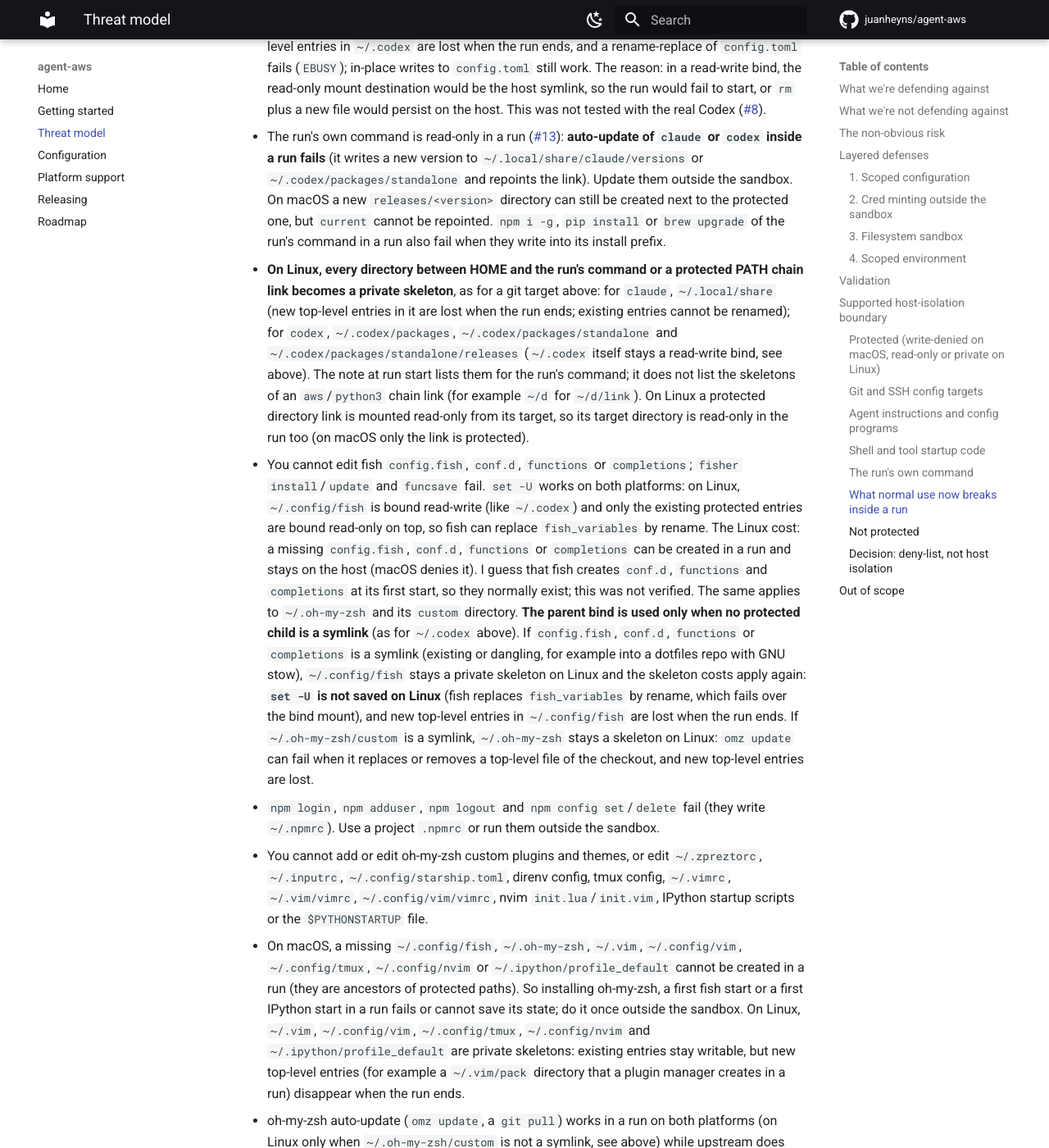
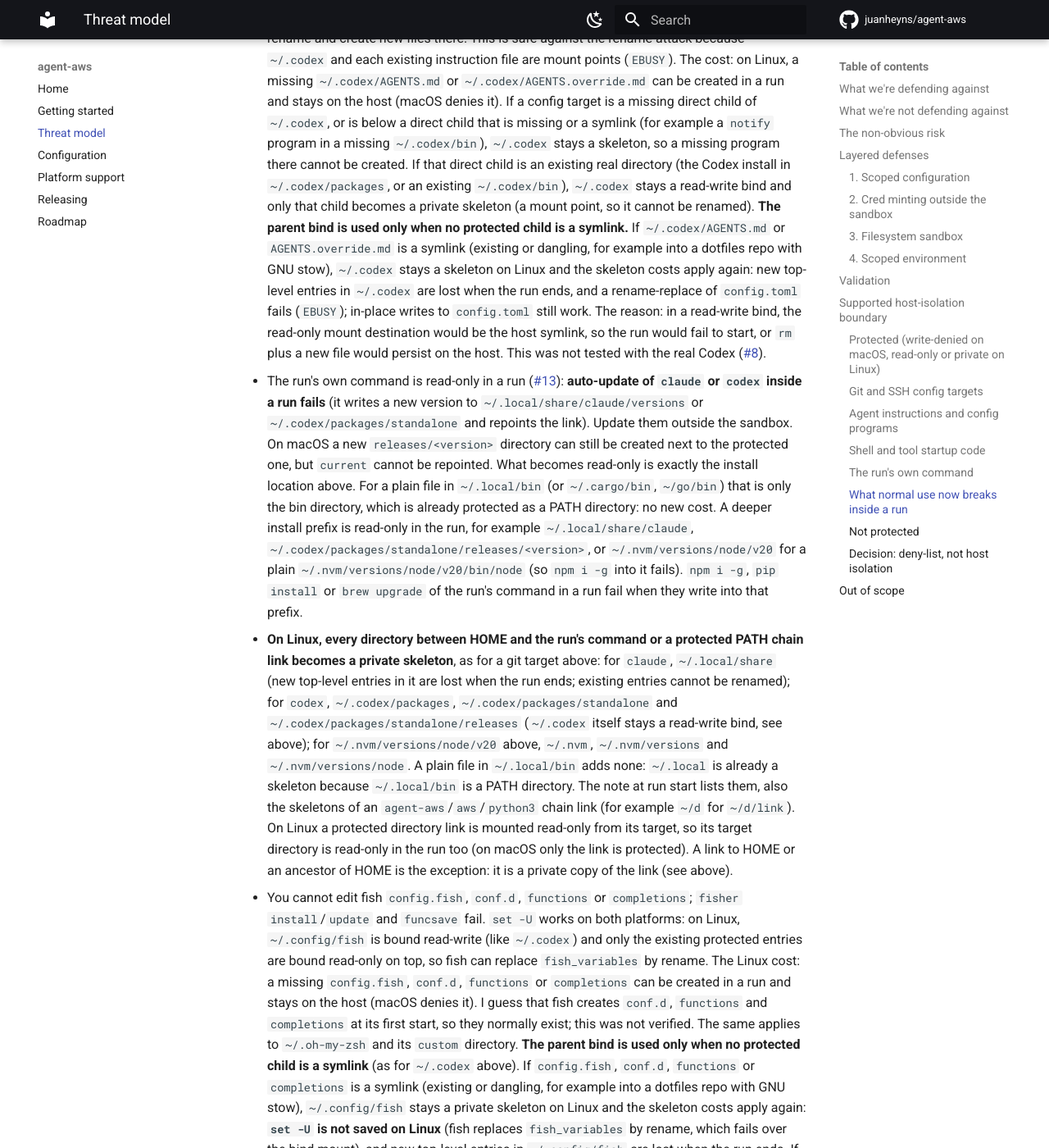
Before and after one commit to juanheyns/agent-aws, an MkDocs documentation site: the page built from docs/threat-model.md, in a window 1280 px wide and 1400 px high, scrolled down 12457 px. Shown: the whole window at 82% size. Built offline with MkDocs 1.6.1 and Material for MkDocs 9.7.7, drawn with Linux system fonts in a browser that asks for light colours; comment, search, counter and statistics services are not loaded; some of the changed text lies outside the part shown.

Commit message:
Protect chain links to HOME; keep HOME tool prefixes writable (PR #25 review 1)
- A PATH chain link whose target is HOME or an ancestor of HOME
  (`~/d/h -> ~`) is protected too. macOS denies the link path; Linux
  mounts a private --symlink copy and never binds its target
  (home_link()). Only a run-command link into the working tree is
  still skipped.
- The run's command never uses a direct child of HOME (~/.local,
  ~/.cargo, ~/go, ~/.bun) as its install prefix: a plain file in
  ~/.local/bin protects only ~/.local/bin. aws/python3 keep the #19
  rule.
- tool_chain_links(): the Linux skeleton note lists the skeletons of
  agent-aws/aws/python3 chain links too.
- Docs: state the new rules and exactly what becomes read-only.

```diff
--- a/docs/threat-model.md
+++ b/docs/threat-model.md
@@ -83,9 +83,13 @@
 repoint a link in a writable directory (`<PATH>/aws -> ~/link -> …`) to its
 own file ([#23](https://github.com/juanheyns/agent-aws/issues/23)). The link
 itself is protected, not its directory and not its target (a `/tmp` link
-does not protect `/private/tmp`). Links that are HOME or an ancestor of HOME,
-or whose target is, are skipped (for example `/var -> private/var` on macOS,
-or a symlinked HOME). More than 40 links on one path fail closed.
+does not protect `/private/tmp`). Links that are HOME or an ancestor of HOME
+are skipped (a symlinked HOME). A link whose target is HOME or an ancestor of
+HOME is protected too (for example `~/d/h -> ~`, or the root-owned
+`/var -> private/var` on macOS): macOS denies writes to the link path only,
+and Linux mounts a private copy of the link (`--symlink`) in its skeleton
+directory, never its target, so HOME stays writable and a repoint in a run is
+lost when the run ends. More than 40 links on one path fail closed.
 The developer still supplies a trusted initial PATH and installation; this
 is not a scan of pre-existing executables for malicious content.
 
@@ -442,15 +446,27 @@
 - Every symlink on the way to the executable (file links and directory links
   in the middle), as for `aws` above.
 - The first of its resolved install prefix (`../..`), bin directory and
-  executable that is allowed by the rules below.
+  executable that is allowed by the rules below. The prefix is never a
+  direct child of HOME (as given or resolved), such as `~/.local`,
+  `~/.cargo`, `~/go` or `~/.bun`: then the bin directory is used. (`aws` and
+  `python3` keep the rule above, so `~/.local/bin/aws` protects `~/.local`.)
 
 Examples: `~/.local/bin/claude -> ~/.local/share/claude/versions/2.1.301`
 protects the link and `~/.local/share/claude`. The Codex standalone install
 (`~/.local/bin/codex -> ~/.codex/packages/standalone/current/bin/codex`, with
 `current -> releases/0.160.1-aarch64-apple-darwin`) protects the link,
-`current` and `releases/0.160.1-aarch64-apple-darwin`.
+`current` and `releases/0.160.1-aarch64-apple-darwin`. A plain file
+`~/.local/bin/goose` protects only `~/.local/bin`; `cargo install` and
+`go install` commands (`~/.cargo/bin/<x>`, `~/go/bin/<x>`) protect only
+`~/.cargo/bin` or `~/go/bin`.
 
-Never protected (a link to one of them is skipped too):
+A link on the chain is skipped when its target is in the working tree or is
+an ancestor of it (but not HOME or an ancestor of HOME): the run can write in
+the working tree anyway, and on Linux the protected link would mount its
+target, and so the working tree, read-only. A link to HOME or an ancestor of
+HOME is protected, as for `aws` above.
+
+Never protected:
 
 - HOME, `/` and the other ancestors of HOME (as given and resolved). So
   `/bin/sh` protects `/bin` on macOS and `/usr` on Linux, and `~/tool`
@@ -563,20 +579,30 @@
   `~/.local/share/claude/versions` or `~/.codex/packages/standalone` and
   repoints the link). Update them outside the sandbox. On macOS a new
   `releases/<version>` directory can still be created next to the protected
-  one, but `current` cannot be repointed. `npm i -g`, `pip install` or
-  `brew upgrade` of the run's command in a run also fail when they write into
-  its install prefix.
+  one, but `current` cannot be repointed. What becomes read-only is exactly
+  the install location above. For a plain file in `~/.local/bin` (or
+  `~/.cargo/bin`, `~/go/bin`) that is only the bin directory, which is
+  already protected as a PATH directory: no new cost. A deeper install
+  prefix is read-only in the run, for example `~/.local/share/claude`,
+  `~/.codex/packages/standalone/releases/<version>`, or
+  `~/.nvm/versions/node/v20` for a plain `~/.nvm/versions/node/v20/bin/node`
+  (so `npm i -g` into it fails). `npm i -g`, `pip install` or `brew upgrade`
+  of the run's command in a run fail when they write into that prefix.
 - **On Linux, every directory between HOME and the run's command or a
   protected PATH chain link becomes a private skeleton**, as for a git target
   above: for `claude`, `~/.local/share` (new top-level entries in it are lost
   when the run ends; existing entries cannot be renamed); for `codex`,
   `~/.codex/packages`, `~/.codex/packages/standalone` and
   `~/.codex/packages/standalone/releases` (`~/.codex` itself stays a
-  read-write bind, see above). The note at run start lists them for the run's
-  command; it does not list the skeletons of an `aws`/`python3` chain link
-  (for example `~/d` for `~/d/link`). On Linux a protected directory link is
-  mounted read-only from its target, so its target directory is read-only in
-  the run too (on macOS only the link is protected).
+  read-write bind, see above); for `~/.nvm/versions/node/v20` above,
+  `~/.nvm`, `~/.nvm/versions` and `~/.nvm/versions/node`. A plain file in
+  `~/.local/bin` adds none: `~/.local` is already a skeleton because
+  `~/.local/bin` is a PATH directory. The note at run start lists them, also
+  the skeletons of an `agent-aws`/`aws`/`python3` chain link (for example
+  `~/d` for `~/d/link`). On Linux a protected directory link is mounted
+  read-only from its target, so its target directory is read-only in the run
+  too (on macOS only the link is protected). A link to HOME or an ancestor of
+  HOME is the exception: it is a private copy of the link (see above).
 - You cannot edit fish `config.fish`, `conf.d`, `functions` or `completions`;
   `fisher install`/`update` and `funcsave` fail. `set -U` works on both
   platforms: on Linux, `~/.config/fish` is bound read-write (like `~/.codex`)
```
Also changed, not shown: docs/platform-support.md (+9 -3 lines), 3 other files.
